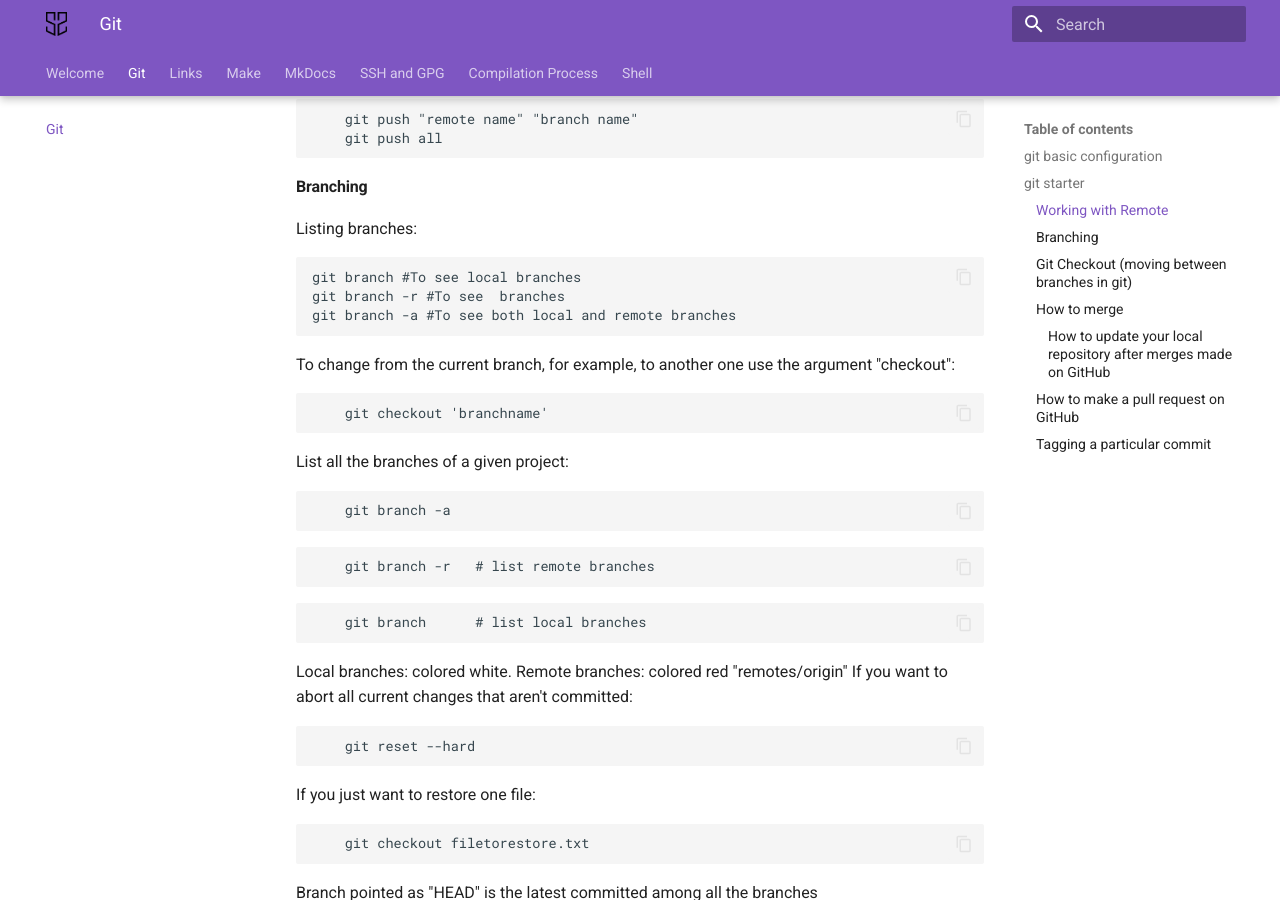
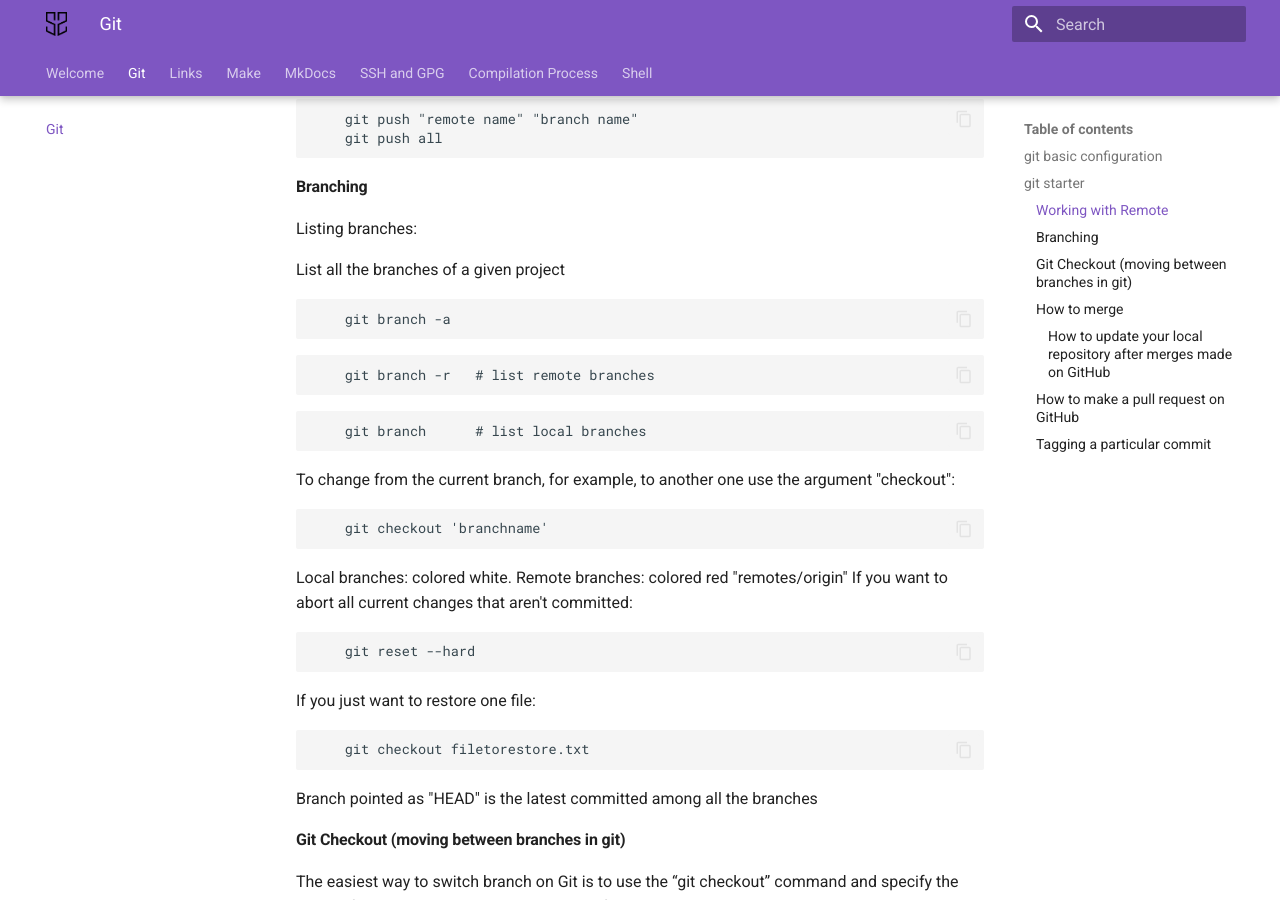
Before and after one commit to angelobattaglia/sysadmin, an MkDocs documentation site: the page built from docs/Git.md, in a window 1280 px wide and 900 px high, scrolled down 1601 px. Built offline with MkDocs 1.6.1 and Material for MkDocs 9.7.7, drawn with Linux system fonts in a browser that asks for light colours.

````diff
--- a/docs/Git.md
+++ b/docs/Git.md
@@ -79,16 +79,7 @@ Push to remote(s):
 #### Branching
 Listing branches:
 
-```shell
-git branch #To see local branches
-git branch -r #To see  branches
-git branch -a #To see both local and remote branches
-```
-To change from the current branch, for example, to another one use the argument "checkout":
-```shell
-    git checkout 'branchname'
-```
-List all the branches of a given project:
+List all the branches of a given project
 ```shell
     git branch -a
 ```
@@ -97,6 +88,11 @@ List all the branches of a given project:
 ```
 ```shell
     git branch      # list local branches
+```
+
+To change from the current branch, for example, to another one use the argument "checkout":
+```shell
+    git checkout 'branchname'
 ```
 
 Local branches: colored white. Remote branches: colored red "remotes/origin"
@@ -134,24 +130,24 @@ If you've merged changes on GitHub and your local repository isn't up to date wi
 1. **Open your terminal or command prompt.**
 
 2. **Navigate to your local repository's directory:**
-   Use the `cd` command to change directories to your local repository if you're not already there.
+Use the `cd` command to change directories to your local repository if you're not already there.
 ```shell
 cd /path/to/your/repository
 ```
 
 3. **Switch to the branch you want to update:**
-   Ensure you're on the correct branch that you wish to update with the changes from GitHub. Typically, this is the main branch or the branch into which you've merged changes on GitHub.
+Ensure you're on the correct branch that you wish to update with the changes from GitHub. Typically, this is the main branch or the branch into which you've merged changes on GitHub.
 ```shell
 git checkout main
 ```
-   Replace `main` with the name of the branch you're updating if it's different.
+Replace `main` with the name of the branch you're updating if it's different.
 
 4. **Pull the changes from GitHub:**
-   Use the `git pull` command to fetch the changes from the remote repository and merge them into your local branch.
+Use the `git pull` command to fetch the changes from the remote repository and merge them into your local branch.
 ```shell
 git pull origin main
 ```
-   This command tells Git to fetch the changes from the `main` branch of the remote repository named `origin` and then merge those changes into your current branch. Again, replace `main` with your branch name if it's different.
+This command tells Git to fetch the changes from the `main` branch of the remote repository named `origin` and then merge those changes into your current branch. Again, replace `main` with your branch name if it's different.
 
 The `git pull` command is essentially a combination of `git fetch` followed by `git merge`, where Git first fetches the changes from the specified remote branch and then merges those changes into the current branch of your local repository. This updates your local repository to reflect the state of the repository on GitHub.
 
````
Also changed, not shown: docs/Links.md (+2 -4 lines).
